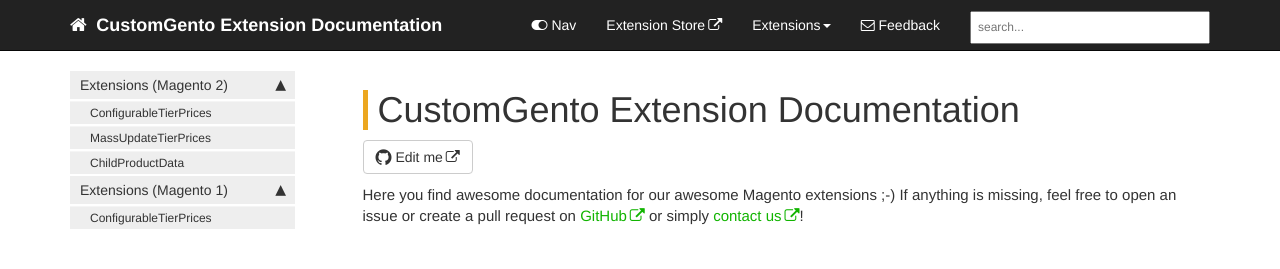
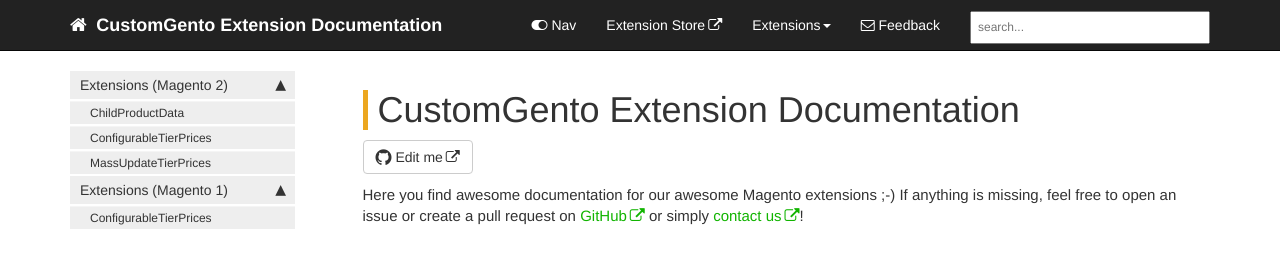
Before and after one commit to customgento/docs, a Jekyll site: the page built from index.md, in a window 1280 px wide. Shown: the top 269 px of the page. Built offline with Jekyll 4.4.1, drawn with Linux system fonts in a browser that asks for light colours; comment, search, counter and statistics services are not loaded.

Commit message:
Fix sort order, DEV-241

```diff
--- a/_data/sidebars/home_sidebar.yml
+++ b/_data/sidebars/home_sidebar.yml
@@ -8,14 +8,14 @@ entries:
   - title: Extensions (Magento 2)
     output: web
     folderitems:
+      - title: ChildProductData
+        url: /child_product_data_module.html
+        output: web
       - title: ConfigurableTierPrices
         url: /tier-prices-for-configurable-products-m2.html
         output: web
       - title: MassUpdateTierPrices
         url: /mass-update-tier-prices-m2.html
-        output: web
-      - title: ChildProductData
-        url: /child_product_data_module.html
         output: web
   - title: Extensions (Magento 1)
     output: web
```
